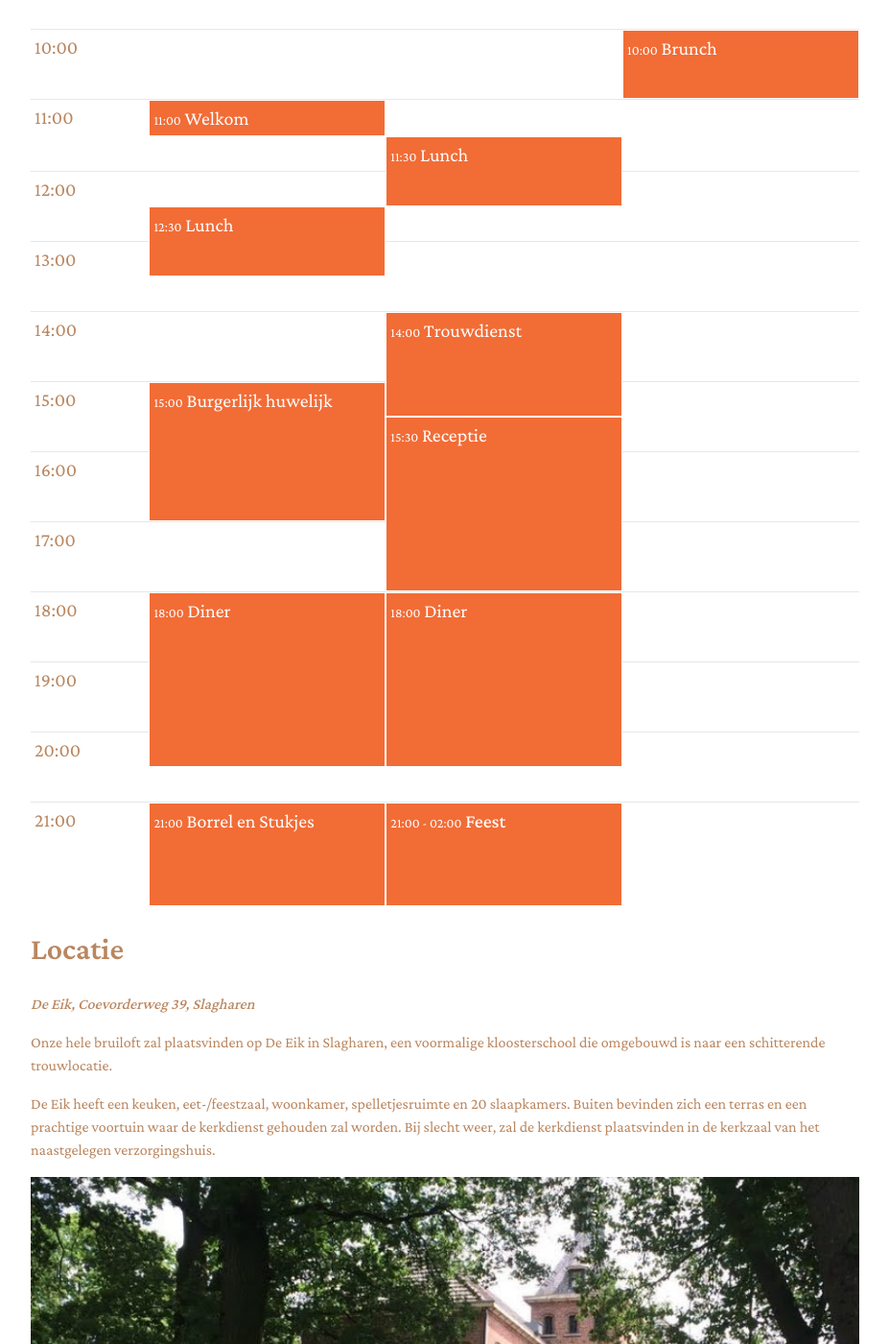
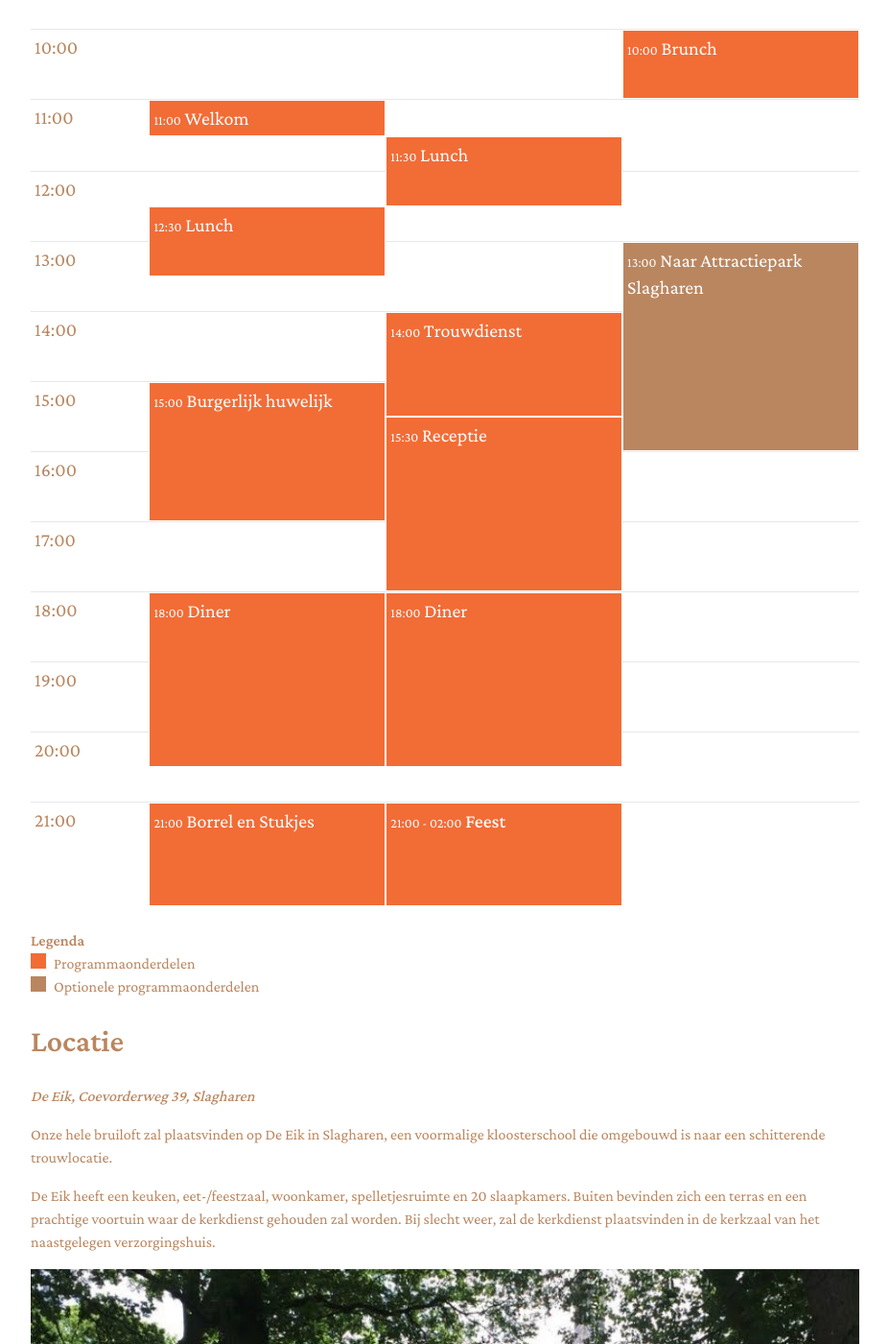
Before and after one commit to RubenSmit/bruiloftjeanineenruben.nl, a Jekyll site: the page built from programma_en_locatie.markdown, in a window 1280 px wide and 1400 px high, scrolled down 1127 px. Shown: the whole window at 96% size, without its empty margins (176-1103 px from the left). Built offline with Jekyll 4.4.1, drawn with Linux system fonts in a browser that asks for light colours.

Commit message:
Add optional program parts

```diff
--- a/_includes/timeline.html
+++ b/_includes/timeline.html
@@ -9,4 +9,9 @@
 {% include timeline_dag.html %}
 {% include timeline_kerk.html %}
 
+<p>
+  <strong>Legenda</strong><br>
+  <span class="inline-block h-4 w-4 bg-secondary mr-2"></span>Programmaonderdelen<br>
+  <span class="inline-block h-4 w-4 bg-primary mr-2"></span>Optionele programmaonderdelen
+</p>
 <audio id="bride" src="/audio/here-comes-bride.mp3"></audio>
--- a/_includes/timeline_alles.html
+++ b/_includes/timeline_alles.html
@@ -85,13 +85,12 @@
     <td class="p-1 align-top text-left">13:00</td>
     <td class="p-1 align-top text-left"></td>
     <td class="p-1 align-top text-left"></td>
-    <td class="p-1 align-top text-left"></td>
-    <td class="p-1 align-top text-left"></td>
+    <td colspan="2" rowspan="6" class="h-full">
+      <div class="p-1 bg-primary text-white h-full"><span class="text-sm">13:00</span> Naar Attractiepark Slagharen</div>
+    </td>
   </tr>
   <tr class="h-full">
     <td class="p-1 align-top text-left"><span class="inline-block"></span></td>
-    <td class="p-1 align-top text-left"></td>
-    <td class="p-1 align-top text-left"></td>
     <td class="p-1 align-top text-left"></td>
     <td class="p-1 align-top text-left"></td>
     <td class="p-1 align-top text-left"></td>
@@ -104,13 +103,9 @@
     <td colspan="2" rowspan="3" class="h-full" onclick="play('bride')">
       <div class="p-1 bg-secondary text-white h-full"><span class="text-sm">14:00</span> Trouwdienst</div>
     </td>
-    <td class="p-1 align-top text-left"></td>
-    <td class="p-1 align-top text-left"></td>
   </tr>
   <tr class="h-full">
     <td class="p-1 align-top text-left"><span class="inline-block"></span></td>
-    <td class="p-1 align-top text-left"></td>
-    <td class="p-1 align-top text-left"></td>
     <td class="p-1 align-top text-left"></td>
     <td class="p-1 align-top text-left"></td>
   </tr>
@@ -119,16 +114,12 @@
     <td colspan="2" rowspan="4" class="h-full">
       <div class="p-1 bg-secondary text-white h-full"><span class="text-sm">15:00</span> Burgerlijk huwelijk</div>
     </td>
-    <td class="p-1 align-top text-left"></td>
-    <td class="p-1 align-top text-left"></td>
   </tr>
   <tr class="h-full">
     <td class="p-1 align-top text-left"><span class="inline-block"></span></td>
     <td colspan="2" rowspan="5" class="h-full">
       <div class="p-1 bg-secondary text-white h-full"><span class="text-sm">15:30</span> Receptie</div>
     </td>
-    <td class="p-1 align-top text-left"></td>
-    <td class="p-1 align-top text-left"></td>
   </tr>
   <tr class="h-full border-t">
     <td class="p-1 align-top text-left">16:00</td>
--- a/_includes/timeline_dag.html
+++ b/_includes/timeline_dag.html
@@ -62,11 +62,12 @@
     <td class="p-1 align-top text-left">13:00</td>
     <td class="p-1 align-top text-left"></td>
     <td class="p-1 align-top text-left"></td>
+    <td colspan="2" rowspan="6" class="h-full">
+      <div class="p-1 bg-primary text-white h-full"><span class="text-sm">13:00</span> Naar Attractiepark Slagharen</div>
+    </td>
   </tr>
   <tr class="h-full">
     <td class="p-1 align-top text-left"><span class="inline-block"></span></td>
-    <td class="p-1 align-top text-left"></td>
-    <td class="p-1 align-top text-left"></td>
     <td class="p-1 align-top text-left"></td>
     <td class="p-1 align-top text-left"></td>
   </tr>
@@ -75,27 +76,18 @@
     <td colspan="2" rowspan="3" class="h-full" onclick="play('bride')">
       <div class="p-1 bg-secondary text-white h-full"><span class="text-sm">14:00</span> Trouwdienst</div>
     </td>
-    <td class="p-1 align-top text-left"></td>
-    <td class="p-1 align-top text-left"></td>
   </tr>
   <tr class="h-full">
     <td class="p-1 align-top text-left"><span class="inline-block"></span></td>
-    <td class="p-1 align-top text-left"></td>
-    <td class="p-1 align-top text-left"></td>
   </tr>
   <tr class="h-full border-t">
     <td class="p-1 align-top text-left">15:00</td>
-    <td class="p-1 align-top text-left"></td>
-    <td class="p-1 align-top text-left"></td>
   </tr>
   <tr class="h-full">
     <td class="p-1 align-top text-left"><span class="inline-block"></span></td>
     <td colspan="2" rowspan="5" class="h-full">
       <div class="p-1 bg-secondary text-white h-full"><span class="text-sm">15:30</span> Receptie</div>
     </td>
-    <td class="p-1 align-top text-left"></td>
-    <td class="p-1 align-top text-left"></td>
-
   </tr>
   <tr class="h-full border-t">
     <td class="p-1 align-top text-left">16:00</td>
```
